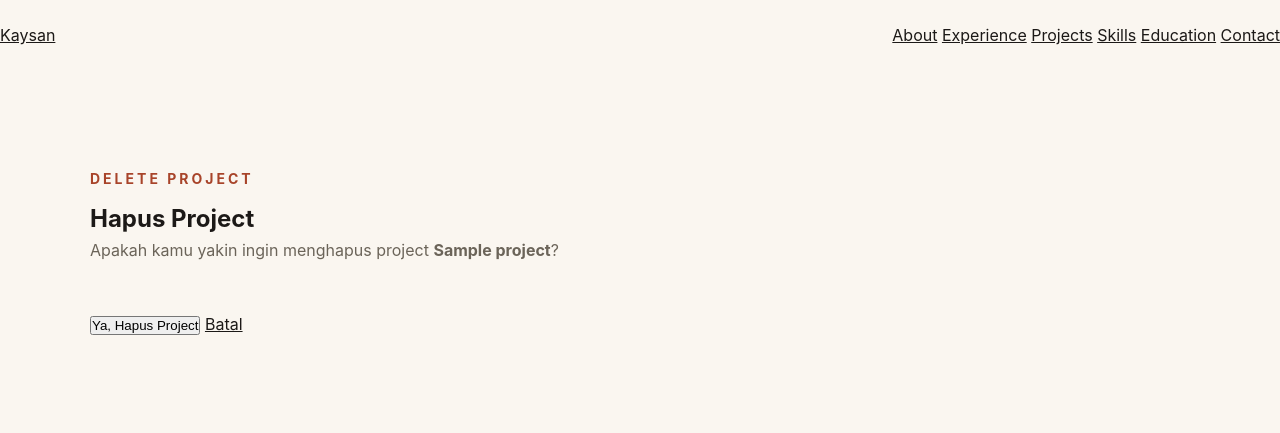
After one commit to kaysansalman-cyber/myportofolio, a Django app: page /projects/delete/00000000-0000-0000-0000-000000000001/ in a window 1280 px wide. The commit adds this page. Shown: the top 433 px of the page. Run offline with Django 5.2, Linux system fonts and the light colour scheme; tables that the repository leaves empty hold one stand-in row (values such as "Sample post").

Commit message:
feat: add project deletion

```diff
--- a/main/urls.py
+++ b/main/urls.py
@@ -1,5 +1,5 @@
 from django.urls import path
-from .views import show_main, show_experience, show_projects, create_project
+from .views import show_main, show_experience, show_projects, create_project, delete_project
 
 app_name = "main"
 
@@ -8,4 +8,5 @@ urlpatterns = [
     path("experience/", show_experience, name="show_experience"),
     path("projects/", show_projects, name="show_projects"),
     path("projects/create/", create_project, name="create_project"),
+    path("projects/delete/<uuid:id>/", delete_project, name="delete_project"),
 ]
--- a/main/views.py
+++ b/main/views.py
@@ -47,3 +47,13 @@ def create_project(request):
     }
 
     return render(request, "create_project.html", context)
+
+def delete_project(request, id):
+    project = Project.objects.get(id=id)
+
+    if request.method == "POST":
+        project.delete()
+        return redirect("main:show_projects")
+
+    context = {"project": project}
+    return render(request, "delete_project.html", context)
--- /dev/null
+++ b/templates/delete_project.html
@@ -0,0 +1,42 @@
+{% extends 'base.html' %}
+
+{% block title %}
+Delete Project - Kaysan
+{% endblock title %}
+
+{% block content %}
+
+<section class="section">
+
+    <div class="container">
+
+        <div class="section-heading">
+            <p class="section-label">DELETE PROJECT</p>
+
+            <h1>Hapus Project</h1>
+
+            <p>
+                Apakah kamu yakin ingin menghapus project
+                <strong>{{ project.title }}</strong>?
+            </p>
+        </div>
+
+        <form method="POST">
+
+            {% csrf_token %}
+
+            <button type="submit">
+                Ya, Hapus Project
+            </button>
+
+            <a href="{% url 'main:show_projects' %}">
+                Batal
+            </a>
+
+        </form>
+
+    </div>
+
+</section>
+
+{% endblock content %}
```
Also changed, not shown: templates/projects.html (+7 -0 lines).
